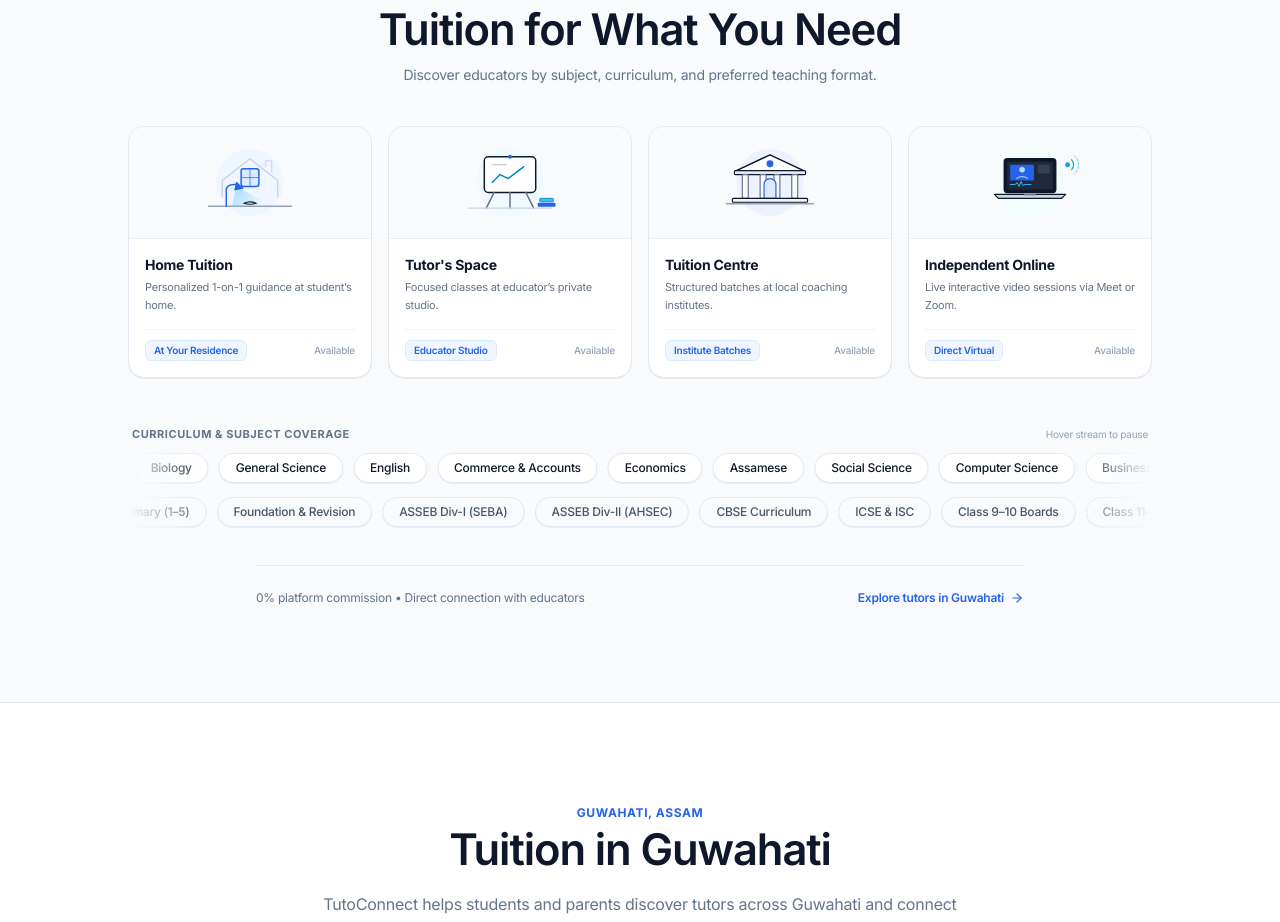
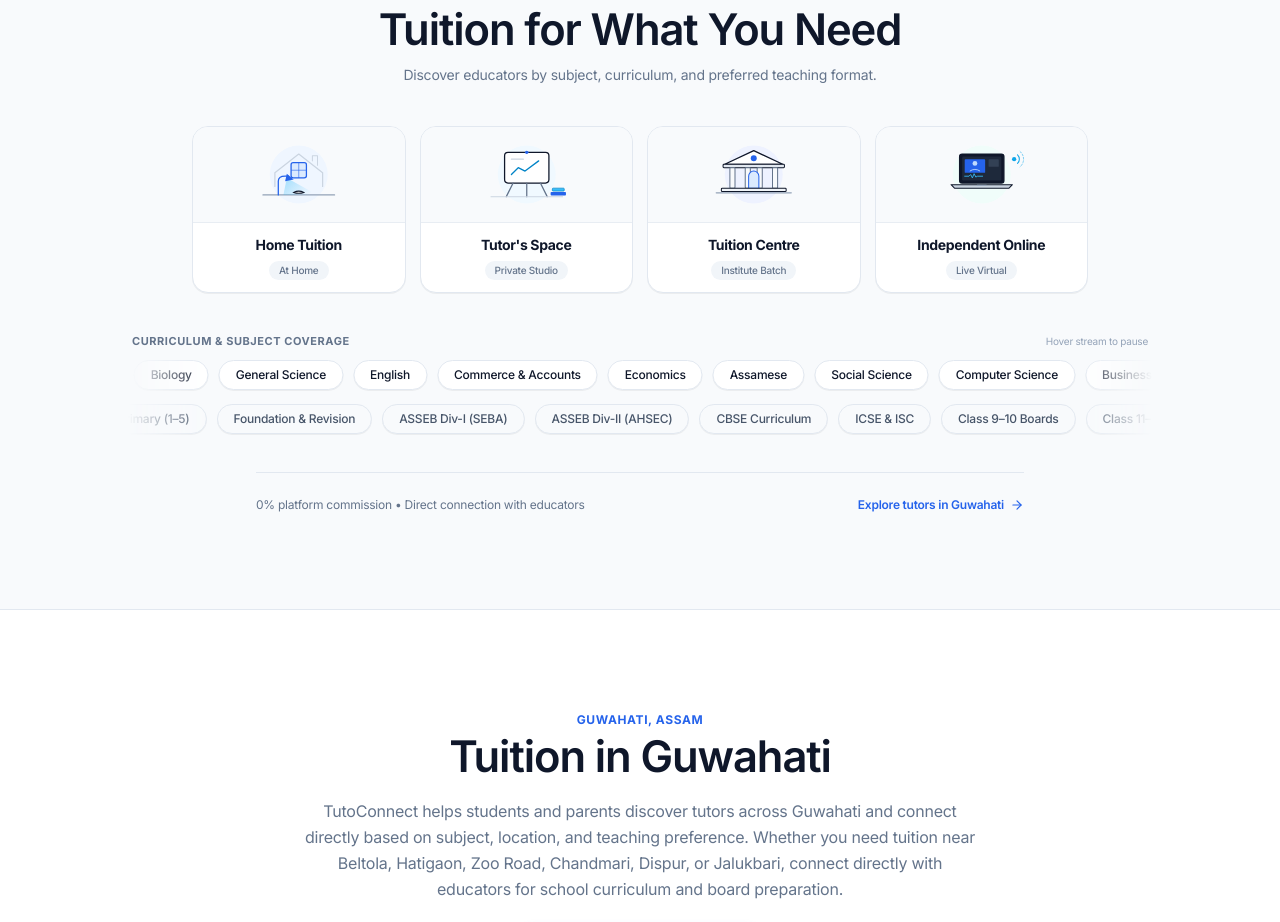
Before and after one commit to Amlanohdude/tutoconnect-website, a React (Vite) app: page / in a window 1280 px wide. Shown: the part 4020-4942 px from the top of the page. Built offline with nearby package versions, Linux system fonts and the light colour scheme.

Commit message:
feat(homepage): make teaching mode feature art cards ultra-minimal with title and 2-word micro-tags

```diff
--- a/src/pages/HomePage.tsx
+++ b/src/pages/HomePage.tsx
@@ -92,8 +92,7 @@
   const teachingModes = [
     {
       name: 'Home Tuition',
-      tagline: 'Personalized 1-on-1 guidance at student’s home.',
-      badge: 'At Your Residence',
+      badge: 'At Home',
       graphic: (
         <svg viewBox="0 0 160 88" className="w-full h-full max-h-24 select-none" fill="none" xmlns="http://www.w3.org/2000/svg">
           <defs>
@@ -123,8 +122,7 @@
     },
     {
       name: "Tutor's Space",
-      tagline: 'Focused classes at educator’s private studio.',
-      badge: 'Educator Studio',
+      badge: 'Private Studio',
       graphic: (
         <svg viewBox="0 0 160 88" className="w-full h-full max-h-24 select-none" fill="none" xmlns="http://www.w3.org/2000/svg">
           <circle cx="80" cy="44" r="34" fill="#F0F9FF" />
@@ -148,8 +146,7 @@
     },
     {
       name: 'Tuition Centre',
-      tagline: 'Structured batches at local coaching institutes.',
-      badge: 'Institute Batches',
+      badge: 'Institute Batch',
       graphic: (
         <svg viewBox="0 0 160 88" className="w-full h-full max-h-24 select-none" fill="none" xmlns="http://www.w3.org/2000/svg">
           <circle cx="80" cy="44" r="34" fill="#EEF2FF" />
@@ -172,8 +169,7 @@
     },
     {
       name: 'Independent Online',
-      tagline: 'Live interactive video sessions via Meet or Zoom.',
-      badge: 'Direct Virtual',
+      badge: 'Live Virtual',
       graphic: (
         <svg viewBox="0 0 160 88" className="w-full h-full max-h-24 select-none" fill="none" xmlns="http://www.w3.org/2000/svg">
           <circle cx="80" cy="44" r="34" fill="#F0FDFA" />
@@ -520,36 +516,26 @@
             </p>
           </div>
 
-          {/* Modern SaaS Feature Art Cards (4 Teaching Formats) */}
-          <div className="grid grid-cols-1 sm:grid-cols-2 lg:grid-cols-4 gap-4 max-w-5xl mx-auto mb-12">
+          {/* Minimal Feature Art Cards (4 Teaching Formats) */}
+          <div className="grid grid-cols-2 lg:grid-cols-4 gap-3.5 max-w-4xl mx-auto mb-10">
             {teachingModes.map((mode) => (
               <div
                 key={mode.name}
-                className="rounded-2xl bg-white border border-[#E2E8F0] shadow-2xs hover:shadow-md hover:border-[#2563EB]/40 transition-all duration-200 group overflow-hidden flex flex-col justify-between"
+                className="rounded-2xl bg-white border border-[#E2E8F0] shadow-2xs hover:shadow-sm hover:border-[#CBD5E1] transition-all duration-200 group overflow-hidden flex flex-col"
               >
                 {/* Visual Art Canvas */}
-                <div className="h-28 bg-[#F8FAFC] group-hover:bg-[#F0F7FF]/60 border-b border-[#E2E8F0]/70 flex items-center justify-center p-3 relative overflow-hidden transition-colors duration-200">
+                <div className="h-24 bg-[#F8FAFC] group-hover:bg-[#F0F7FF]/50 border-b border-[#E2E8F0]/70 flex items-center justify-center p-2.5 relative overflow-hidden transition-colors duration-200">
                   {mode.graphic}
                 </div>
 
-                {/* Card Content */}
-                <div className="p-4 flex flex-col justify-between flex-1">
-                  <div>
-                    <h3 className="text-xs sm:text-sm font-bold text-[#0F172A] group-hover:text-[#2563EB] transition-colors">
-                      {mode.name}
-                    </h3>
-                    <p className="text-[11px] text-[#64748B] mt-1 leading-relaxed">
-                      {mode.tagline}
-                    </p>
-                  </div>
-                  <div className="mt-3.5 pt-2.5 border-t border-[#F1F5F9] flex items-center justify-between">
-                    <span className="text-[10px] font-semibold text-[#2563EB] bg-[#EFF6FF] px-2 py-0.5 rounded-md border border-[#DBEAFE]">
-                      {mode.badge}
-                    </span>
-                    <span className="text-[10px] font-medium text-[#94A3B8] group-hover:text-[#2563EB] transition-colors inline-flex items-center gap-0.5">
-                      <span>Available</span>
-                    </span>
-                  </div>
+                {/* Minimal Label: Title + Single Micro Tag */}
+                <div className="p-3 text-center flex flex-col items-center justify-center gap-1.5">
+                  <h3 className="text-xs sm:text-sm font-bold text-[#0F172A] tracking-tight group-hover:text-[#2563EB] transition-colors">
+                    {mode.name}
+                  </h3>
+                  <span className="text-[10px] font-medium text-[#64748B] bg-[#F1F5F9] px-2.5 py-0.5 rounded-full">
+                    {mode.badge}
+                  </span>
                 </div>
               </div>
             ))}
```
